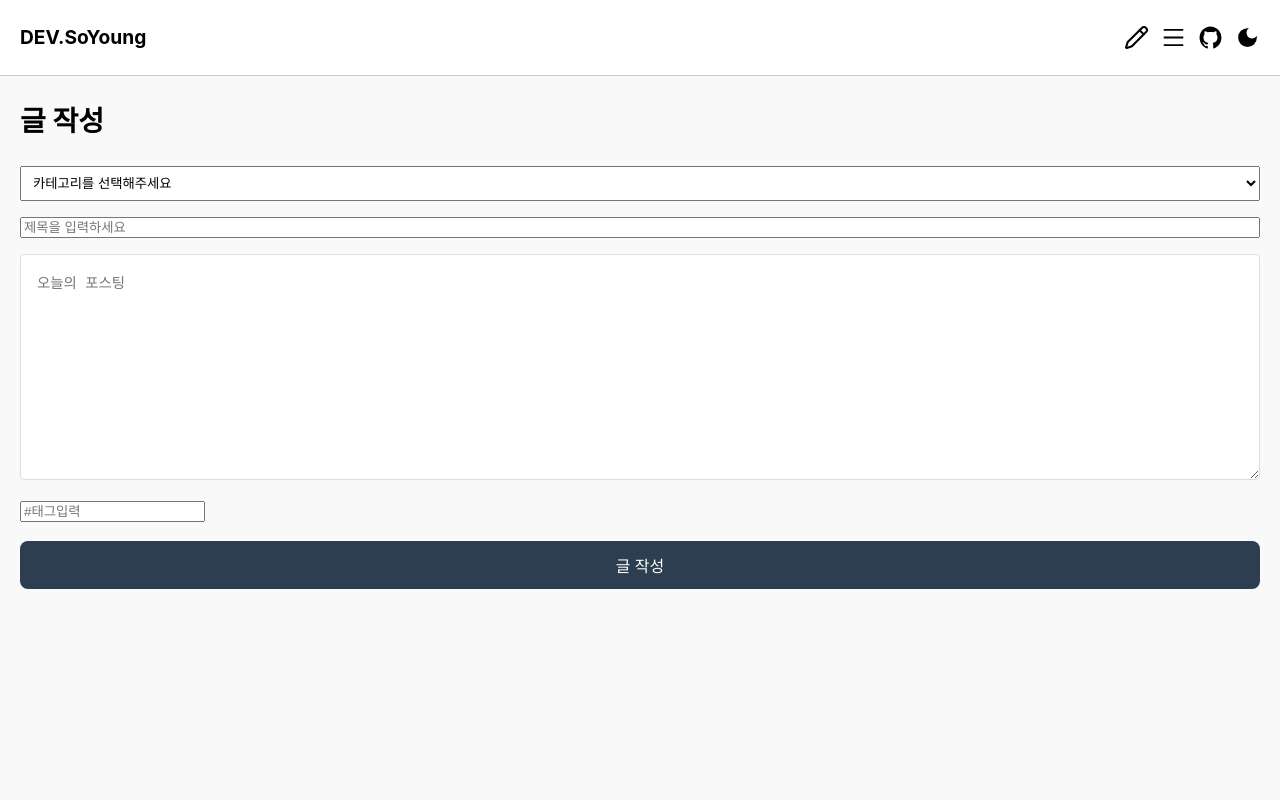
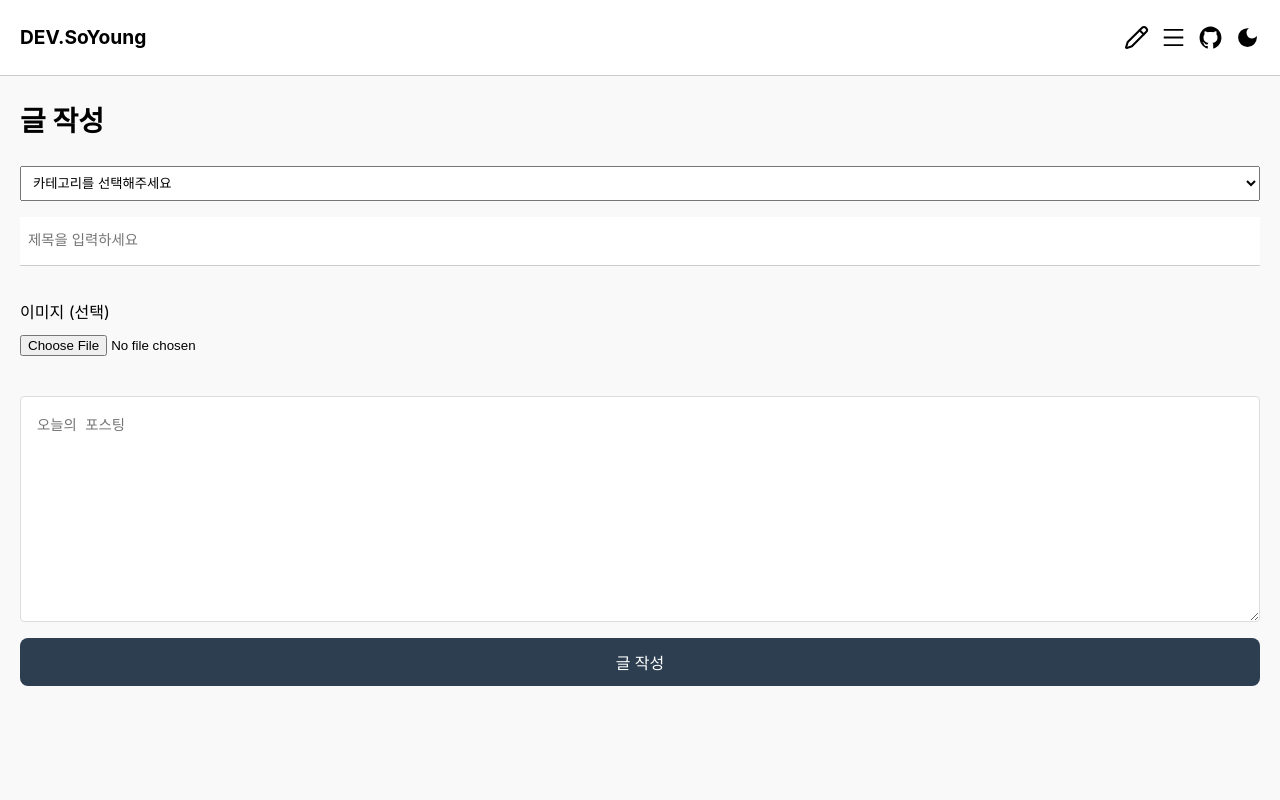
Before and after one commit to J-SoYoung/project_young, a React (Vite) app: page /write in a window 1280 px wide. Shown: the top 800 px of the page. Built offline with nearby package versions, Linux system fonts and the light colour scheme.

Commit message:
[UPDATE] write페이지 UI및 타입 추가수정 - select에서 메뉴를 선택 -> portfolio선택시 github 주소와 포폴 설명UI 추가 - 포스트에 이미지 넣는 UI 추가 - form input / posts / portfoilo 등의 type 설정

```diff
--- a/src/pages/write/Write.tsx
+++ b/src/pages/write/Write.tsx
@@ -1,16 +1,50 @@
 import { useState } from "react";
 import styles from "./write.module.css";
 
+type Category = "tech-notes" | "thoughts" | "deepdives" | "portfolio" | "";
+
+type BasePost = {
+  author: string;
+  authorProfile: string;
+  date: string;
+  category: Category;
+  title: string;
+  content: string;
+  imageSrc: string;
+};
+
+type PortfolioPost = BasePost & {
+  description: string;
+  githublink: string;
+};
+
+type Post = BasePost | PortfolioPost;
+
+type FormState = {
+  category: Category;
+  title: string;
+  content: string;
+  imageSrc: string;
+  description?: string;
+  githublink?: string;
+};
+
 export const Write = () => {
-  const [formState, setFormState] = useState({
+  const [formState, setFormState] = useState<FormState>({
     category: "",
     title: "",
     content: "",
-    tagInput: "",
-    tags: []
+    imageSrc: "",
+    description: "",
+    githublink: ""
   });
 
-  const handleChange = (e) => {
+  const handleChange = (
+    e:
+      | React.ChangeEvent<HTMLInputElement>
+      | React.ChangeEvent<HTMLSelectElement>
+      | React.ChangeEvent<HTMLTextAreaElement>
+  ) => {
     const { name, value } = e.target;
     setFormState((prev) => ({
       ...prev,
@@ -18,15 +52,53 @@ export const Write = () => {
     }));
   };
 
-  const handleSubmit = (e) => {
+  const handleImageUpload = (e: React.ChangeEvent<HTMLInputElement>) => {
+    const file = e.target.files?.[0];
+    if (file) {
+      const reader = new FileReader();
+      reader.onloadend = () => {
+        setFormState((prev) => ({
+          ...prev,
+          imageSrc: reader.result as string
+        }));
+      };
+      reader.readAsDataURL(file);
+    }
+  };
+
+  // 날짜 형식
+  const getTodayDate = () => {
+    const today = new Date();
+    const yyyy = today.getFullYear();
+    const mm = String(today.getMonth() + 1).padStart(2, "0");
+    const dd = String(today.getDate()).padStart(2, "0");
+    return `${yyyy}-${mm}-${dd}`;
+  };
+
+  const handleSubmit = (e: React.FormEvent<HTMLFormElement>) => {
     e.preventDefault();
-    const postData = {
+
+    const basePost = {
+      author: "SoYoung",
+      authorProfile: "https://placehold.co/50x50", // 필요에 따라 정적 이미지 경로
+      date: getTodayDate(),
       category: formState.category,
       title: formState.title,
       content: formState.content,
-      tags: formState.tags
+      imageSrc: formState.imageSrc
     };
-    console.log("제출할 데이터:", postData);
+
+    let finalPost: Post = { ...basePost };
+
+    if (formState.category === "portfolio") {
+      finalPost = {
+        ...finalPost,
+        description: formState.description,
+        githublink: formState.githublink
+      };
+    }
+
+    console.log("제출할 데이터:", finalPost);
     // Firebase 연동 or API 요청 가능
   };
 
@@ -39,12 +111,13 @@ export const Write = () => {
           value={formState.category}
           onChange={handleChange}
           className={styles.select}
+          required
         >
           <option value="">카테고리를 선택해주세요</option>
-          <option value="memo">TechNote</option>
-          <option value="book">Thought</option>
-          <option value="achiving">DeepDives</option>
-          <option value="study">Portfolio</option>
+          <option value="tech-notes">TechNotes</option>
+          <option value="thoughts">Thoughts</option>
+          <option value="deepdives">DeepDives</option>
+          <option value="portfolio">Portfolio</option>
         </select>
 
         <input
@@ -53,8 +126,21 @@ export const Write = () => {
           value={formState.title}
           onChange={handleChange}
           placeholder="제목을 입력하세요"
-          className={styles.titleInput}
+          className={styles.input}
+          // className={styles.titleInput}
+          required
         />
+        <div className={styles.imageBox}>
+          <label>이미지 (선택)</label>
+          <input type="file" accept="image/*" onChange={handleImageUpload} />
+          {formState.imageSrc && (
+            <img
+              src={formState.imageSrc}
+              alt="업로드된 이미지 미리보기"
+              style={{ width: "200px", marginTop: "10px" }}
+            />
+          )}
+        </div>
 
         <textarea
           name="content"
@@ -62,25 +148,32 @@ export const Write = () => {
           onChange={handleChange}
           placeholder="오늘의 포스팅"
           className={styles.textarea}
+          required
         />
 
-        <div className={styles.tagWrapper}>
-          <input
-            type="text"
-            name="tagInput"
-            value={formState.tagInput}
-            onChange={handleChange}
-            placeholder="#태그입력"
-            className={styles.tagInput}
-          />
-          <div className={styles.tagList}>
-            {formState.tags.map((tag, index) => (
-              <span key={index} className={styles.tag}>
-                {tag}
-              </span>
-            ))}
+        {/* 포트폴리오 선택 시 추가 필드 */}
+        {formState.category === "portfolio" && (
+          <div className={styles.portfolio}>
+            <label>Portfolio</label>
+            <input
+              type="text"
+              name="githublink"
+              value={formState.githublink}
+              onChange={handleChange}
+              placeholder="Github 링크를 넣어주세요"
+              className={styles.input}
+              required
+            />
+            <textarea
+              name="description"
+              value={formState.description}
+              onChange={handleChange}
+              placeholder="포트폴리오에 대해 설명해주세요"
+              className={styles.textarea}
+              required
+            />
           </div>
-        </div>
+        )}
 
         <button type="submit" className={styles.submitButton}>
           글 작성
```
